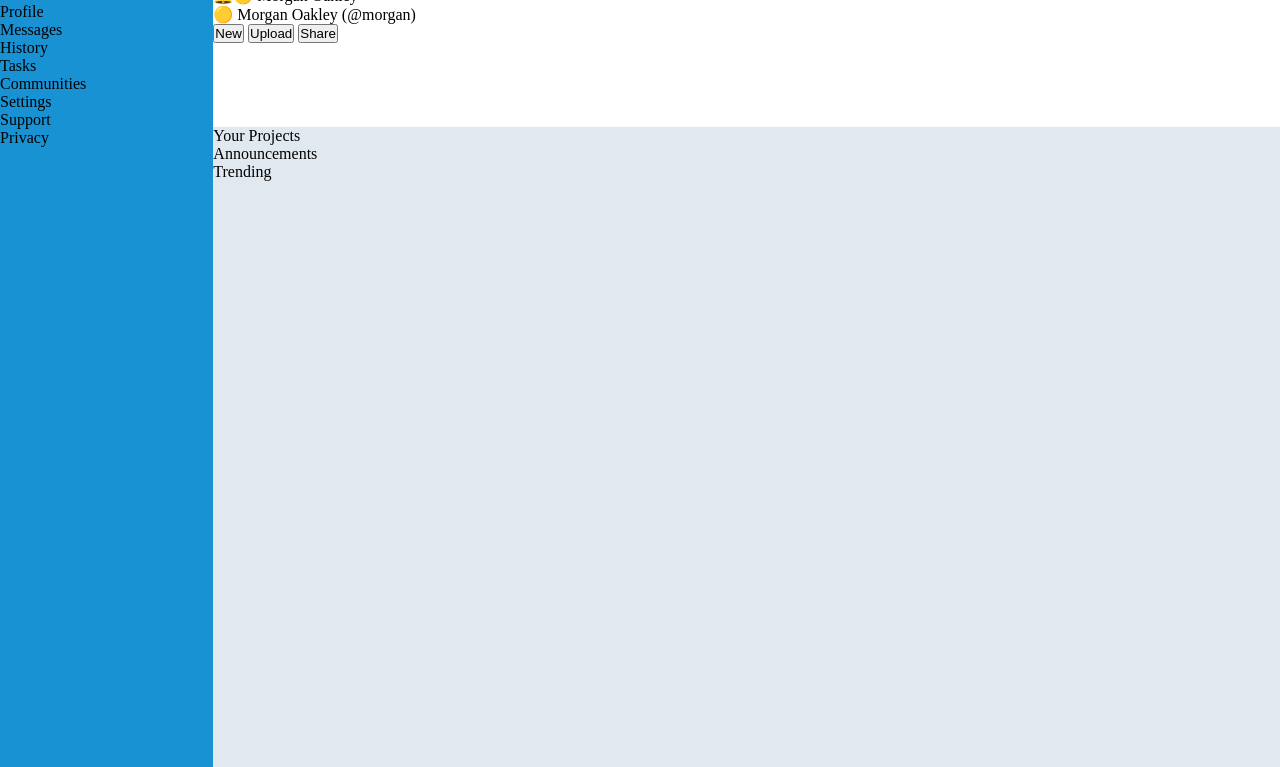
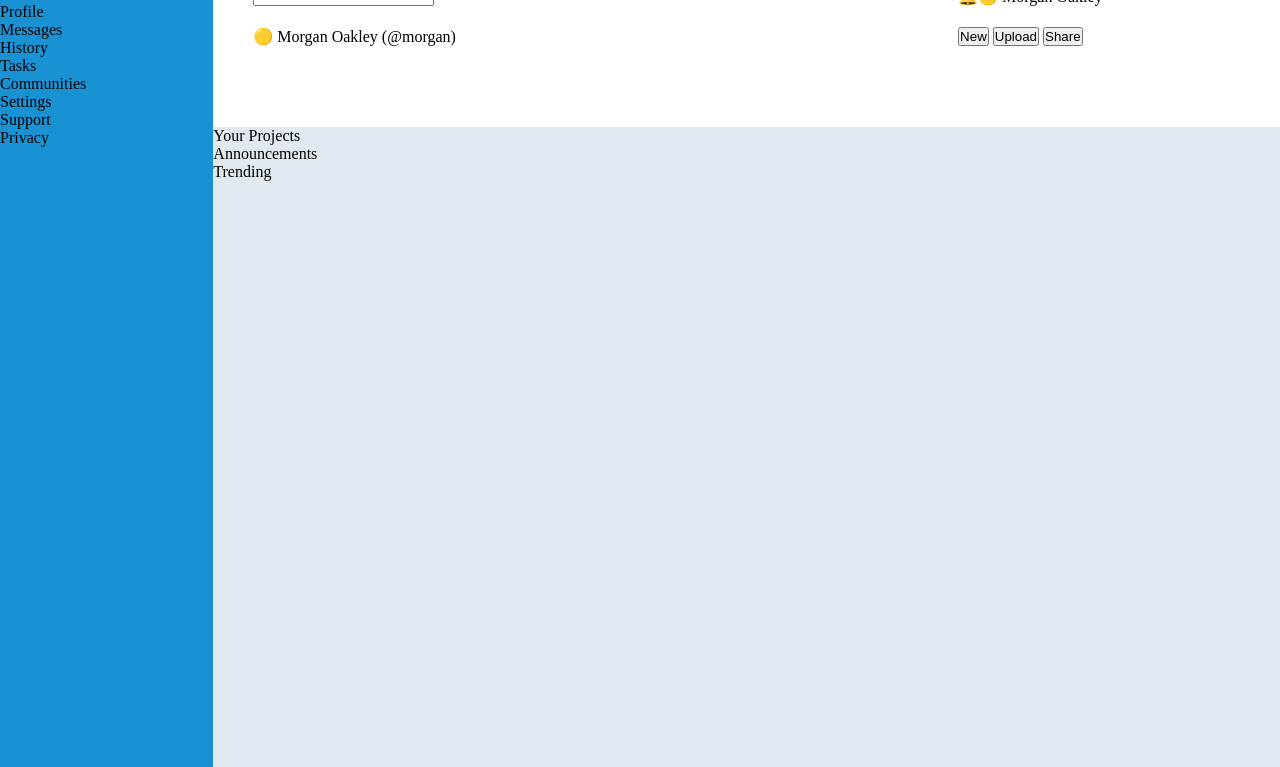
Before and after one commit to axelklaudedelgado/admin-dashboard, a plain HTML site: page index.html in a window 1280 px wide. Shown: the part 33-800 px from the top of the page. Drawn offline with Linux system fonts and the light colour scheme.

Commit message:
Create header basic grid layout

```diff
--- a/index.html
+++ b/index.html
@@ -9,13 +9,13 @@
 <body>
     <div class="container">
         <div class="header">
-            <input type="search">
-            <div>🔔🟡 Morgan Oakley</div>
-            <div>🟡 Morgan Oakley (@morgan)</div>
-            <div>
-                <button>New</button>
-                <button>Upload</button>
-                <button>Share</button>
+            <div><input type="search" class="search"></div>
+            <div class="profile">🔔🟡 Morgan Oakley</div>
+            <div class="userInfo">🟡 Morgan Oakley (@morgan)</div>
+            <div class="buttons">
+                <button type="button">New</button>
+                <button type="button">Upload</button>
+                <button type="button">Share</button>
             </div>
         </div>
 
--- a/style.css
+++ b/style.css
@@ -18,6 +18,10 @@ html {
 
 .header {
     background-color: #ffffff;
+    display: grid;
+    grid-template-rows: 1fr 2fr;
+    grid-template-columns: 2.5fr 1fr;
+    padding: 20px 40px;
 }
 
 .sidebar {
```
